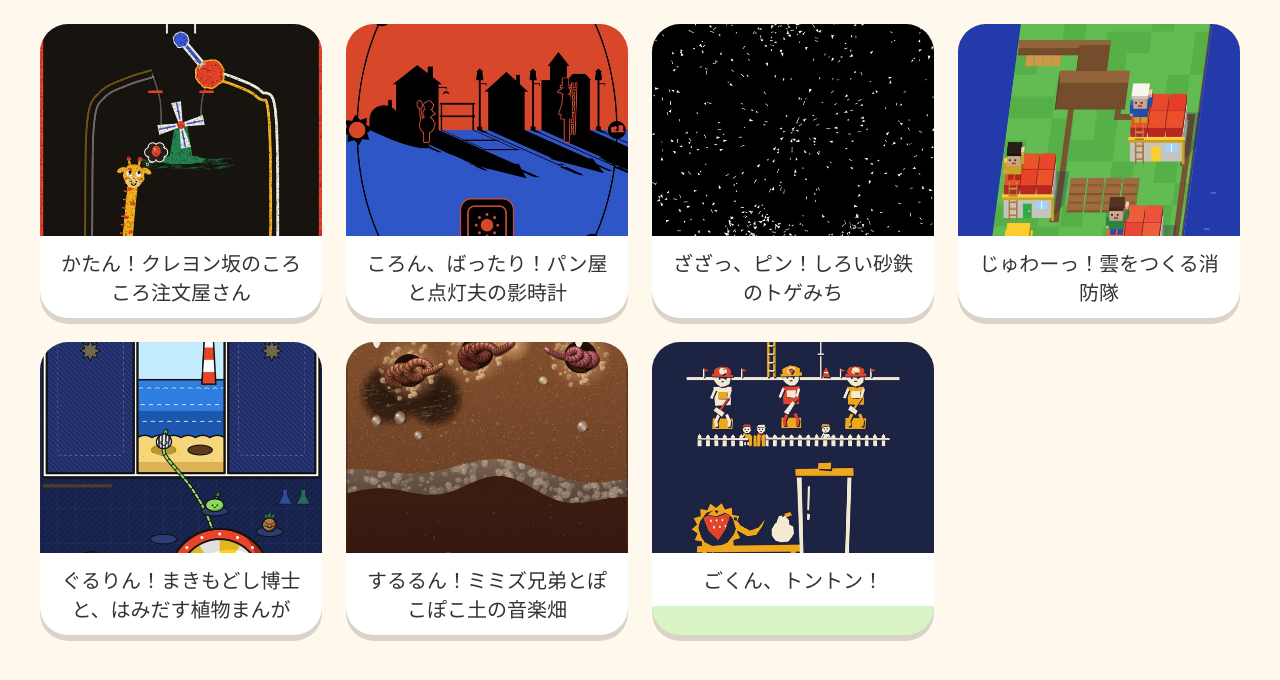
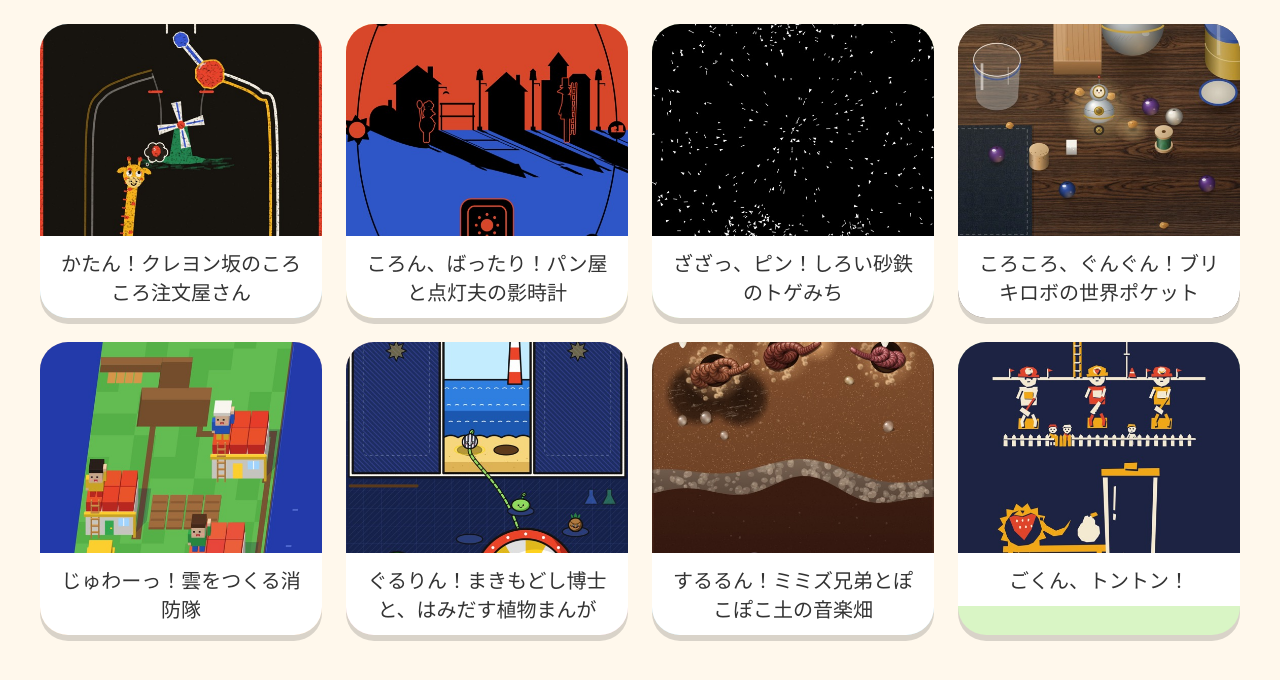
Before and after one commit to zan72122/261105, a plain HTML site: page index.html in a window 1280 px wide. Drawn offline with Linux system fonts and the light colour scheme.

Commit message:
Update gallery index for 261105

```diff
--- a/index.html
+++ b/index.html
@@ -11,6 +11,7 @@ main{display:grid;grid-template-columns:repeat(auto-fit,minmax(260px,1fr));gap:2
 <a class="card" href="games/261105-2/index.html" style="--c:#c8f0ff" aria-label="かたん！クレヨン坂のころころ注文屋さん"><img src="thumbs/261105-2.jpg" alt="かたん！クレヨン坂のころころ注文屋さん"><span>かたん！クレヨン坂のころころ注文屋さん</span></a>
 <a class="card" href="games/261105-3/index.html" style="--c:#fff1a8" aria-label="ころん、ばったり！パン屋と点灯夫の影時計"><img src="thumbs/261105-3.jpg" alt="ころん、ばったり！パン屋と点灯夫の影時計"><span>ころん、ばったり！パン屋と点灯夫の影時計</span></a>
 <a class="card" href="games/261105-4/index.html" style="--c:#d9f5c5" aria-label="ざざっ、ピン！しろい砂鉄のトゲみち"><img src="thumbs/261105-4.jpg" alt="ざざっ、ピン！しろい砂鉄のトゲみち"><span>ざざっ、ピン！しろい砂鉄のトゲみち</span></a>
+<a class="card" href="games/261105-5/index.html" style="--c:#544032" aria-label="ころころ、ぐんぐん！ブリキロボの世界ポケット"><img src="thumbs/261105-5.jpg" alt="ころころ、ぐんぐん！ブリキロボの世界ポケット"><span>ころころ、ぐんぐん！ブリキロボの世界ポケット</span></a>
 <a class="card" href="games/261105-6/index.html" style="--c:#ffd9b3" aria-label="じゅわーっ！雲をつくる消防隊"><img src="thumbs/261105-6.jpg" alt="じゅわーっ！雲をつくる消防隊"><span>じゅわーっ！雲をつくる消防隊</span></a>
 <a class="card" href="games/261105-7/index.html" style="--c:#ffd6e0" aria-label="ぐるりん！まきもどし博士と、はみだす植物まんが"><img src="thumbs/261105-7.jpg" alt="ぐるりん！まきもどし博士と、はみだす植物まんが"><span>ぐるりん！まきもどし博士と、はみだす植物まんが</span></a>
 <a class="card" href="games/261105-8/index.html" style="--c:#c8f0ff" aria-label="するるん！ミミズ兄弟とぽこぽこ土の音楽畑"><img src="thumbs/261105-8.jpg" alt="するるん！ミミズ兄弟とぽこぽこ土の音楽畑"><span>するるん！ミミズ兄弟とぽこぽこ土の音楽畑</span></a>
```
Also changed, not shown: thumbs/261105-5.jpg (added).
